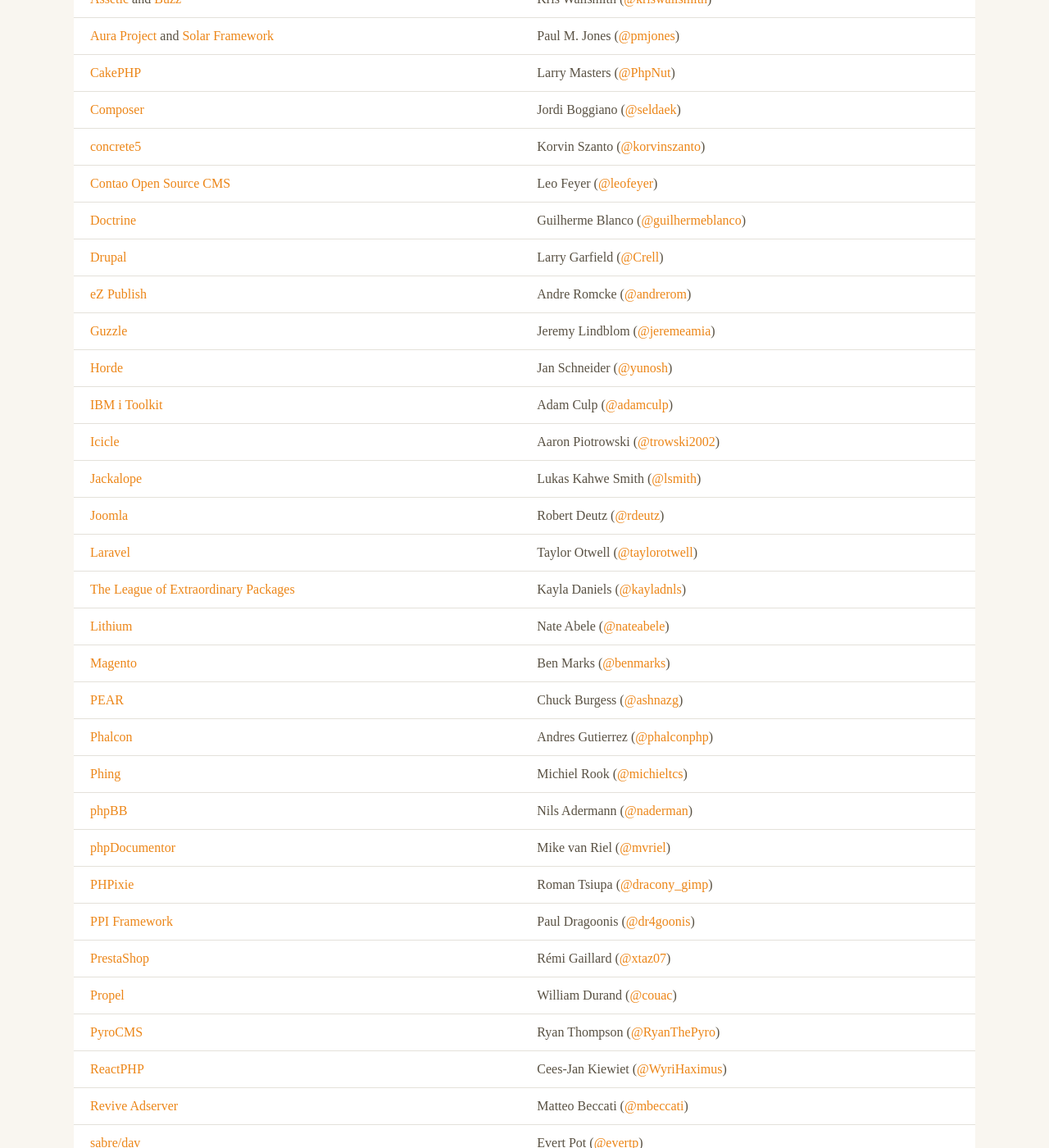
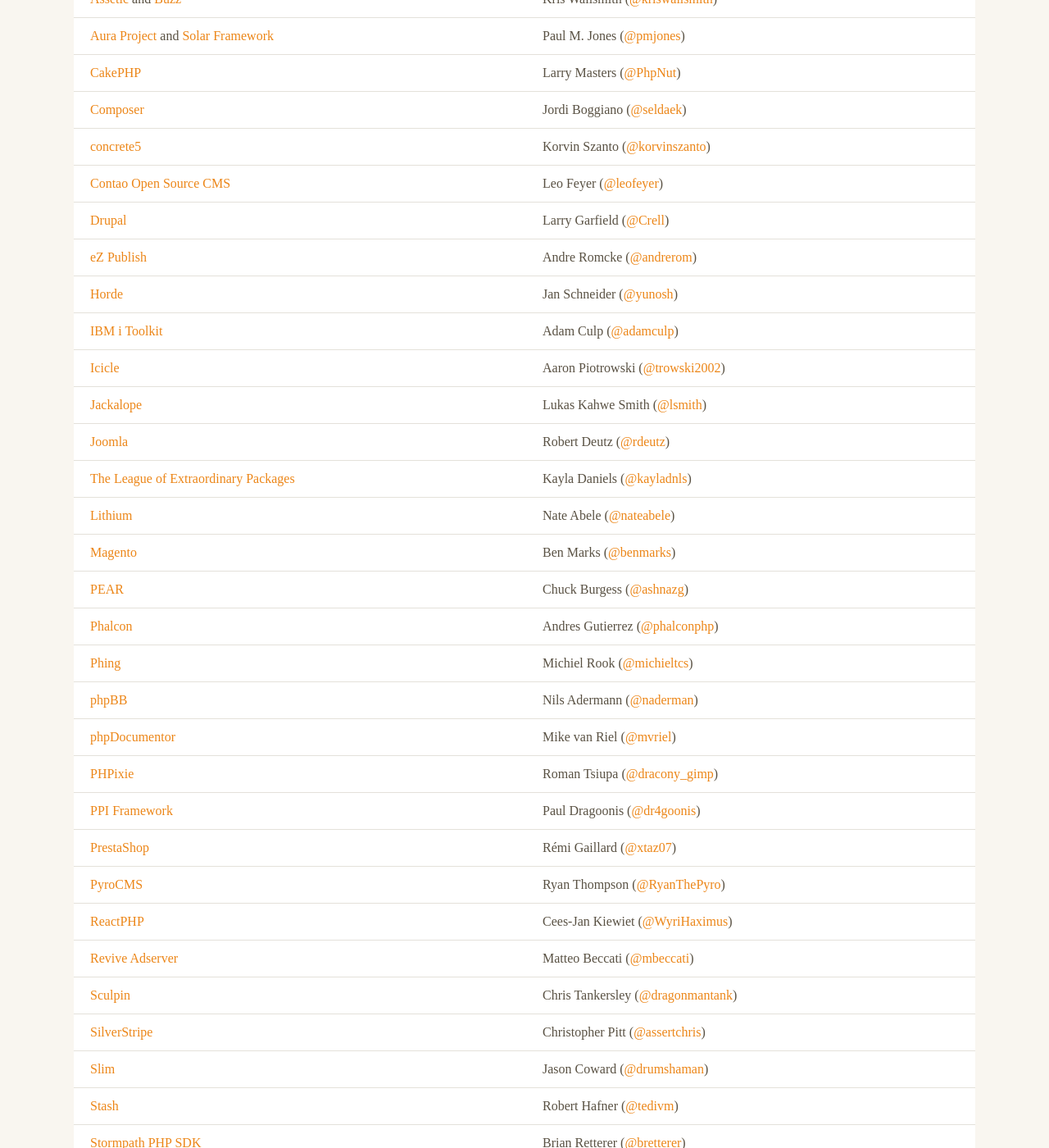
Before and after one commit to php-fig/www.php-fig.org, a Jekyll site: the page built from pages/members.html, in a window 1280 px wide and 1400 px high, scrolled down 1132 px. Shown: the whole window at 82% size. Built offline with Jekyll 4.4.1, drawn with Linux system fonts in a browser that asks for light colours; nearby versions of some CDN libraries; some web fonts are replaced; Markdown is read by kramdown in place of the engine named in the settings.

Commit message:
Remove recent resignations
- Doctrine: https://groups.google.com/forum/#!topic/php-fig/3PGhfQGoCj8
- Guzzle: https://groups.google.com/forum/#!topic/php-fig/mnqZ5ztS-pM
- Laravel: https://groups.google.com/forum/#!topic/php-fig/HWX2IeiRx9Y
- Propel: https://groups.google.com/forum/#!topic/php-fig/HgjJJXhDYsc
- sabre/dav: https://groups.google.com/forum/#!topic/php-fig/FV4aL-noVZk

```diff
--- a/pages/members.html
+++ b/pages/members.html
@@ -82,20 +82,12 @@ permalink: members/
             <td>Leo Feyer (<a href="http://twitter.com/leofeyer/">@leofeyer</a>)</td>
         </tr>
         <tr>
-            <td><a target="_blank" href="http://www.doctrine-project.org">Doctrine</a></td>
-            <td>Guilherme Blanco (<a href="http://twitter.com/guilhermeblanco/">@guilhermeblanco</a>)</td>
-        </tr>
-        <tr>
             <td><a target="_blank" href="http://drupal.org">Drupal</a></td>
             <td>Larry Garfield (<a href="http://twitter.com/Crell/">@Crell</a>)</td>
         </tr>
         <tr>
             <td><a target="_blank" href="http://ez.no/">eZ Publish</a></td>
             <td>Andre Romcke (<a href="http://twitter.com/andrerom/">@andrerom</a>)</td>
-        </tr>
-        <tr>
-            <td><a target="_blank" href="http://guzzlephp.org/">Guzzle</a></td>
-            <td>Jeremy Lindblom (<a href="https://twitter.com/jeremeamia/">@jeremeamia</a>)</td>
         </tr>
         <tr>
             <td><a target="_blank" href="http://www.horde.org/">Horde</a></td>
@@ -116,10 +108,6 @@ permalink: members/
         <tr>
             <td><a target="_blank" href="http://www.joomla.org/">Joomla</a></td>
             <td>Robert Deutz (<a href="https://twitter.com/rdeutz">@rdeutz</a>)</td>
-        </tr>
-        <tr>
-            <td><a target="_blank" href="http://laravel.com/">Laravel</a></td>
-            <td>Taylor Otwell (<a href="http://twitter.com/taylorotwell/">@taylorotwell</a>)</td>
         </tr>
         <tr>
             <td><a target="_blank" href="http://thephpleague.com">The League of Extraordinary Packages</a></td>
@@ -166,10 +154,6 @@ permalink: members/
             <td>R&eacute;mi Gaillard (<a href="http://twitter.com/xtaz07/">@xtaz07</a>)</td>
         </tr>
         <tr>
-            <td><a target="_blank" href="http://www.propelorm.org/">Propel</a></td>
-            <td>William Durand (<a href="http://twitter.com/couac/">@couac</a>)</td>
-        </tr>
-        <tr>
             <td><a target="_blank" href="http://www.pyrocms.com/">PyroCMS</a></td>
             <td>Ryan Thompson (<a href="http://twitter.com/RyanThePyro/">@RyanThePyro</a>)</td>
         </tr>
@@ -180,10 +164,6 @@ permalink: members/
         <tr>
             <td><a target="_blank" href="http://www.revive-adserver.com/">Revive Adserver</a></td>
             <td>Matteo Beccati (<a href="http://twitter.com/mbeccati/">@mbeccati</a>)</td>
-        </tr>
-        <tr>
-            <td><a target="_blank" href="http://sabre.io/">sabre/dav</a></td>
-            <td>Evert Pot (<a href="http://twitter.com/evertp/">@evertp</a>)</td>
         </tr>
         <tr>
             <td><a target="_blank" href="https://sculpin.io/">Sculpin</a></td>
```
